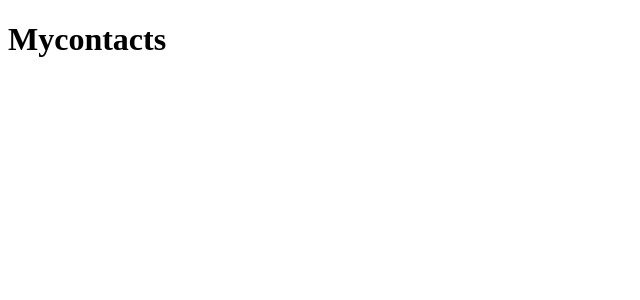
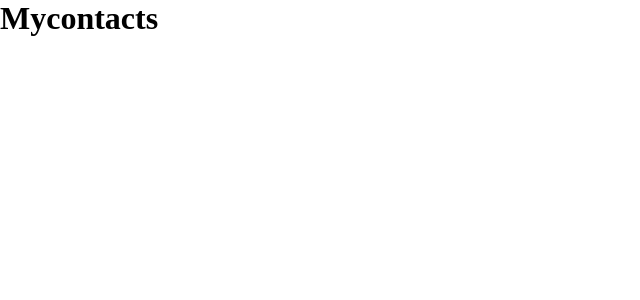
Before and after one commit to Vitor3x/mycontacts-frontend, a React (Create React App) app: page / in a window 1280 px wide. Shown: the top 300 px of the page, without its empty margins (0-640 px from the left). Built offline with nearby package versions, Linux system fonts and the light colour scheme.

Commit message:
chore: add styled components

```diff
--- a/package.json
+++ b/package.json
@@ -11,7 +11,7 @@
     "react-dom": "^17.0.2",
     "react-router-dom": "^5.2.0",
     "react-scripts": "4.0.3",
-    "styled-components": "^5.3.0",
+    "styled-components": "^5.3.6",
     "web-vitals": "^1.0.1"
   },
   "scripts": {
--- a/src/App.js
+++ b/src/App.js
@@ -1,8 +1,11 @@
+import GlobalStyles from './assets/styles/global';
+
 function App() {
   return (
-    <h1>
-      Mycontacts
-    </h1>
+    <>
+      <GlobalStyles />
+      <h1>Mycontacts</h1>
+    </>
   );
 }
 
--- /dev/null
+++ b/src/assets/styles/global.js
@@ -0,0 +1,9 @@
+import { createGlobalStyle } from 'styled-components';
+
+export default createGlobalStyle`
+  * {
+    margin: 0;
+    padding: 0;
+    box-sizing: border-box;
+  }
+`;
```
Also changed, not shown: 1 other file (tests, documents, lock files or other folders).
